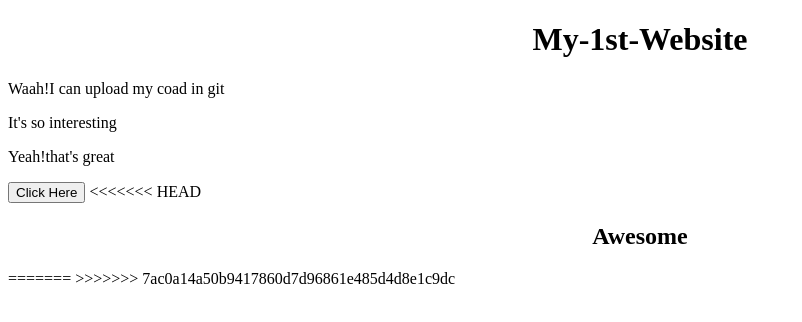
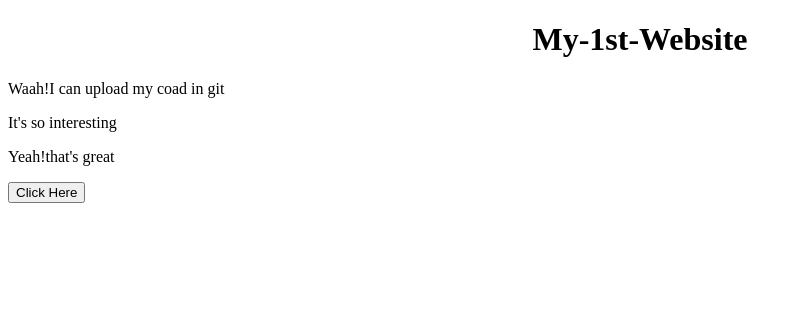
Before and after one commit to ntnSNnice/My-1st-Website, a plain HTML site: page Index.html in a window 1280 px wide. Shown: the whole page, without its empty margins (0-802 px from the left). Drawn offline with Linux system fonts and the light colour scheme.

Commit message:
Learned github

```diff
--- a/Index.html
+++ b/Index.html
@@ -11,11 +11,6 @@
     <p>It's so interesting</p>
     <p>Yeah!that's great</p>
     <button>Click Here</button>
-<<<<<<< HEAD
 
-    <h2><center>Awesome</center></h2>
-=======
-
->>>>>>> 7ac0a14a50b9417860d7d96861e485d4d8e1c9dc
 </body>
 </html>
```
